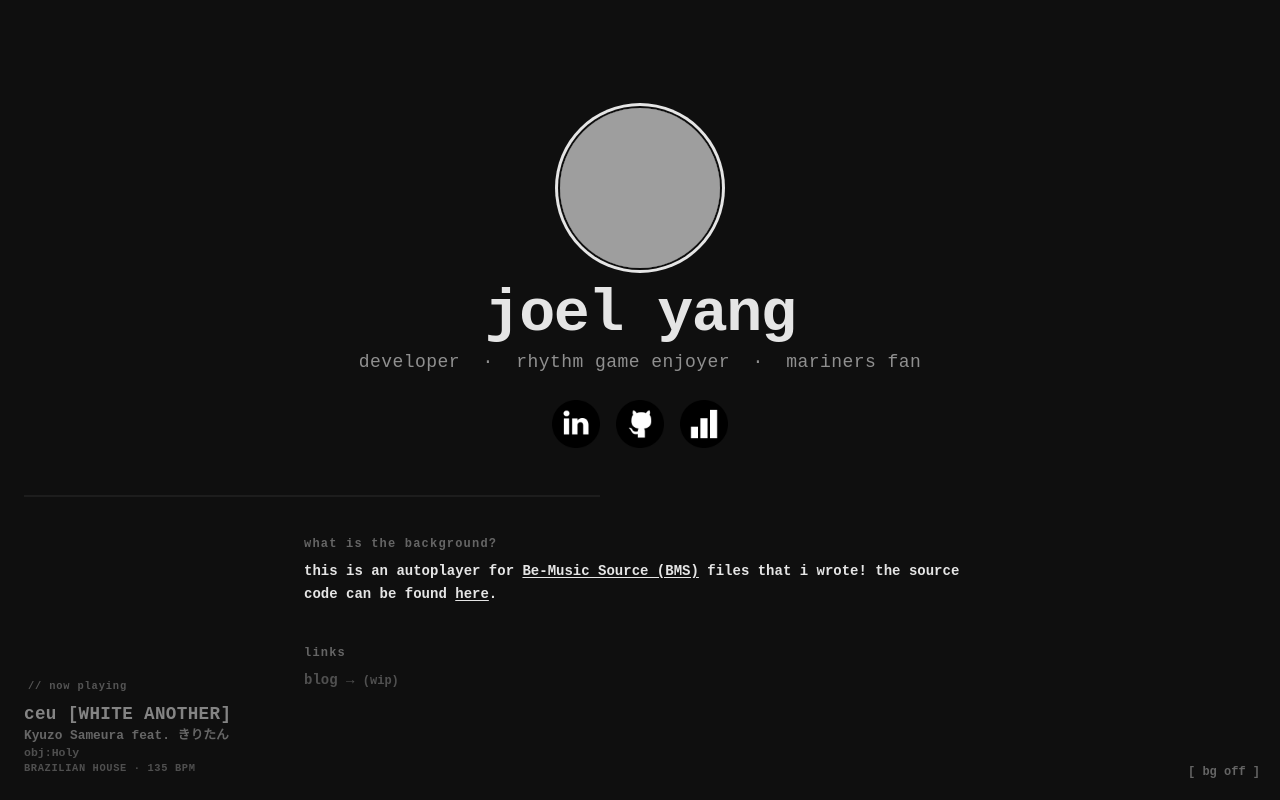
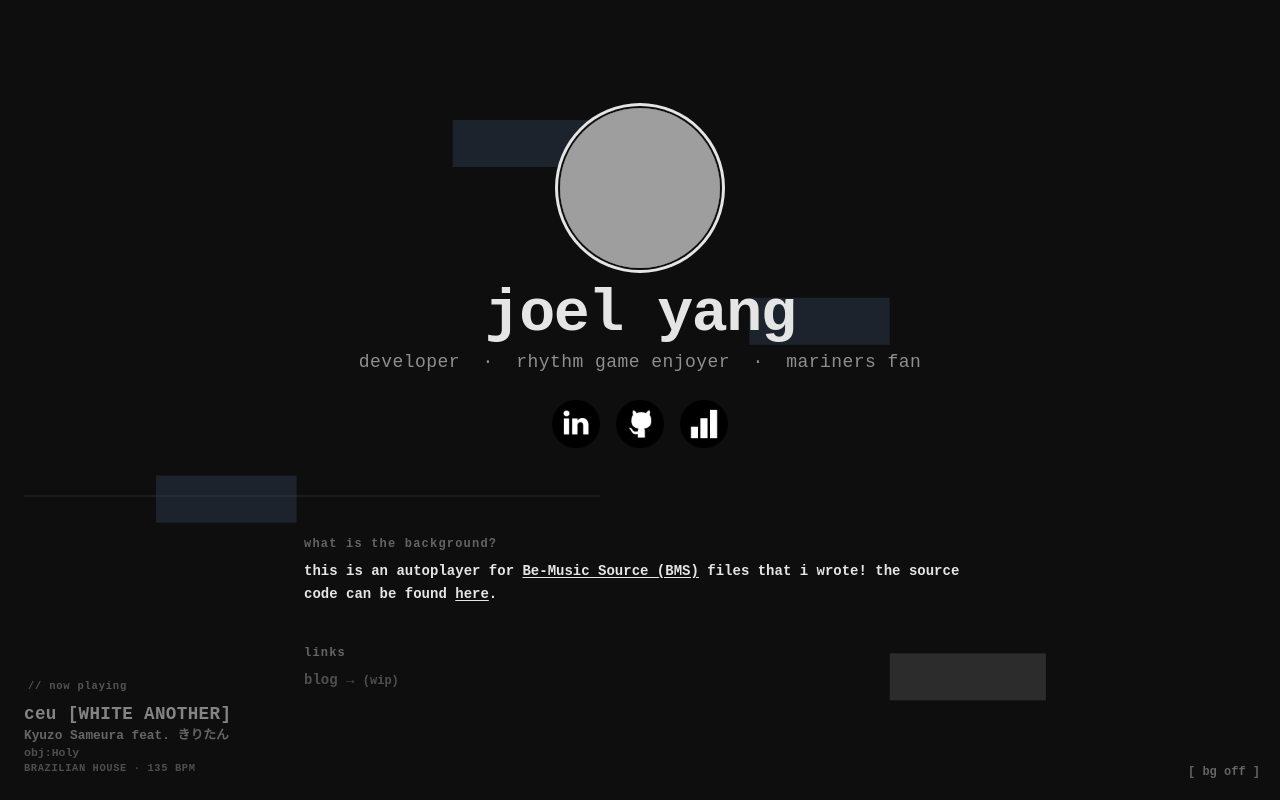
Before and after one commit to mizotii/mizotii.github.io, a SvelteKit app: page / in a window 1280 px wide. Built offline with nearby package versions, Linux system fonts and the light colour scheme; grey boxes are pictures that could not be loaded.

Commit message:
renaming

```diff
--- a/src/routes/+layout.svelte
+++ b/src/routes/+layout.svelte
@@ -1,13 +1,13 @@
 <script>
     import Header from "$lib/components/Header.svelte";
-    import Background from "$lib/components/Background.svelte";
+    import Autoplayer from "$lib/components/Autoplayer.svelte";
     import NowPlaying from "$lib/components/NowPlaying.svelte";
     import "../app.css";
 
     let bgVisible = true;
 </script>
 
-<Background bind:visible={bgVisible} />
+<Autoplayer bind:visible={bgVisible} />
 
 <!-- Desktop: fixed NowPlaying + bg toggle (hidden on mobile) -->
 <div class="hidden md:block">
```
